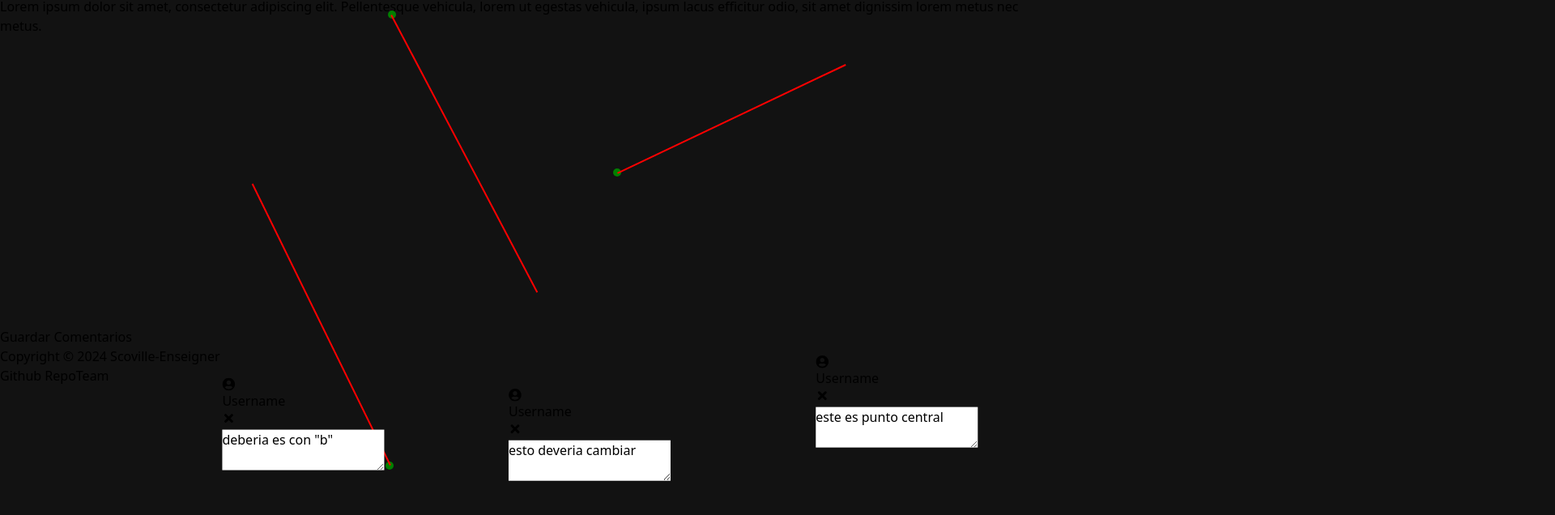
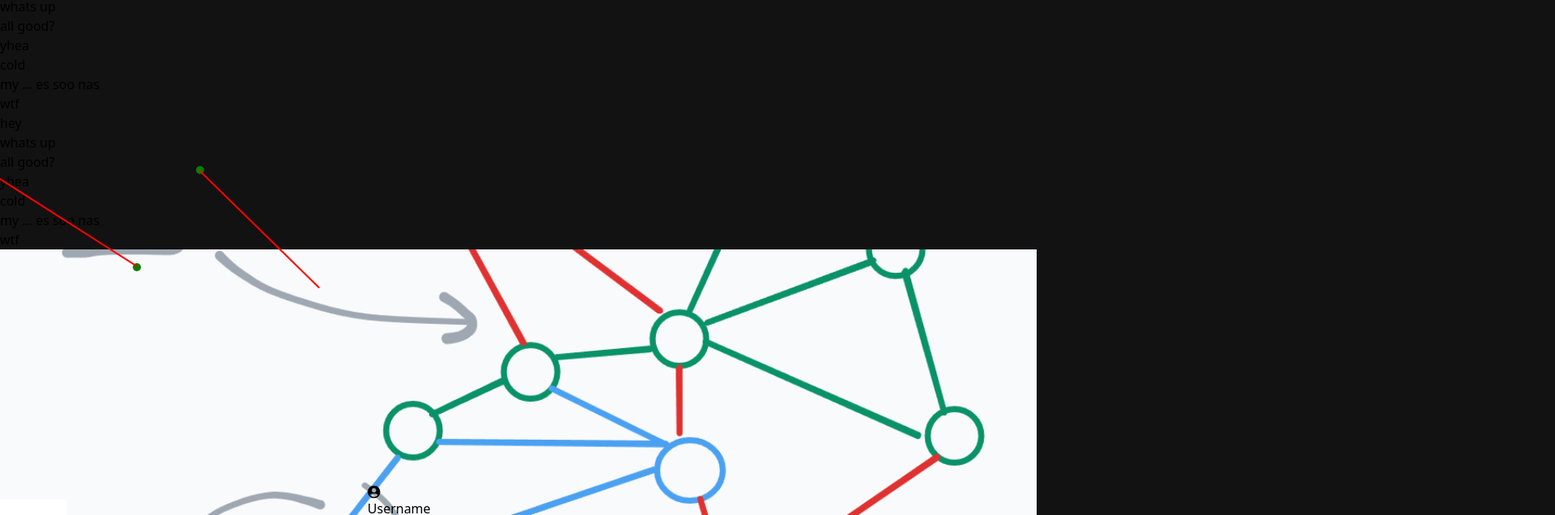
Before and after one commit to EnseignerEVAPW/eva-pw-reboot, a React (Vite) app in the folder frontend/: page /Main in a window 1280 px wide. Shown: the part 100-736 px from the top of the page at 81% size, 1920 px wide, since content can reach past the window. Built offline with nearby package versions, Linux system fonts and the light colour scheme; the HTML template or start-up script is replaced by a standard one; what tldraw would draw is missing.

Commit message:
Chat - img

```diff
--- a/frontend/src/App.tsx
+++ b/frontend/src/App.tsx
@@ -3,7 +3,7 @@ import Header from './components/layout/Header'
 import Footer from './components/layout/Footer';
 import { BrowserRouter as Router, Routes, Route } from 'react-router-dom';
 import Home from './pages/Home'
-import Compete from './pages/Compete'
+// import Compete from './pages/Compete'
 import Train from './pages/Train'
 import Rules from './pages/Rules'
 import Profile from './pages/Profile'
@@ -24,7 +24,7 @@ function App() {
       <Header />
       <Routes>
         <Route path="/" element={<Home />}/>
-        <Route path="/compete" element={<Compete />} />
+        {/* <Route path="/compete" element={<Compete />} /> */}
         <Route path="/entrenar" element={isLogged?<Train />:<Login/>} />
         <Route path="/rules" element={<Rules />} />
         <Route path="/profile" element={isLogged?<Profile />:<Login/>} />
--- a/frontend/src/pages/ChatComponent.jsx
+++ b/frontend/src/pages/ChatComponent.jsx
@@ -2,7 +2,7 @@ import React from 'react';
 
 const ChatComponent = ({ messages }) => {
   return (
-    <div className="p-4 bg-gray-800 min-h-screen text-white flex flex-col space-y-4">
+    <div className="p-4 bg-gray-800 h-full text-white flex flex-col space-y-4 overflow-y-auto">
       {messages.map((msg, index) => (
         <div
           key={index}
--- a/frontend/src/pages/Compete.tsx
+++ b/frontend/src/pages/Compete.tsx
@@ -26,7 +26,7 @@ const Compete = forwardRef((props, ref) => {
     return () => window.removeEventListener('resize', handleResize);
   }, []);
 
-  const handleScreenClick = (e) => {
+  const handlesScreenClick = (e) => {
     if (e.target.classList.contains('clickable-area')) {
       const rect = e.currentTarget.getBoundingClientRect();
       const x = e.clientX - rect.left;
@@ -99,7 +99,7 @@ const Compete = forwardRef((props, ref) => {
   };
 
   return (
-    <div className="absolute inset-0 clickable-area" onClick={handleScreenClick}>
+    <div className="absolute inset-0 clickable-area" onClick={handleScreenClick} style={{ pointerEvents: 'none' }}>
       {comments.map((comment) => (
         <React.Fragment key={comment.id}>
           <Circle x={comment.x} y={comment.y} />
--- a/frontend/src/pages/MainPage.jsx
+++ b/frontend/src/pages/MainPage.jsx
@@ -1,37 +1,150 @@
-import React, { useRef, useEffect } from 'react';
-import Compete from './Compete';
+import React, { useState, useEffect } from 'react';
+import ChatComponent from './ChatComponent';
+import Comment from './Comment';
+import Circle from './Circle';
+import Line from './Line';
+import img from './img.png';
 
 const MainPage = () => {
-  // Definimos los comentarios iniciales directamente en el código
-  const initialComments = [{"id":1717693652437,"user":"Usuario1","text":"esto deveria cambiar ","xPercentage":37.774524158125914,"yPercentage":14.727540500736378,"commentXPercentage":51.87059171074506,"commentYPercentage":57.59095271535508},{"id":1717693654781,"user":"Usuario1","text":"deberia es con \"b\"","xPercentage":37.55490483162519,"yPercentage":84.38880706921944,"commentXPercentage":24.25160159307569,"commentYPercentage":40.94882963055807},{"id":1717693664053,"user":"Usuario1","text":"este es punto central ","xPercentage":59.516837481698396,"yPercentage":39.175257731958766,"commentXPercentage":81.50679980641738,"commentYPercentage":22.454797825257312}];
+  const initialComments = [{"id":1717770968791,"user":"Usuario1","text":"","xPercentage":13.226345168374817,"yPercentage":53.75552282768778,"commentXPercentage":-6.392981332357247,"commentYPercentage":33.726067746686304},{"id":1717770971863,"user":"Usuario1","text":"","xPercentage":19.302479868228403,"yPercentage":38.733431516936676,"commentXPercentage":30.86909773060029,"commentYPercentage":56.84830633284241},{"id":1717770982442,"user":"Usuario1","text":"","xPercentage":19.302479868228403,"yPercentage":7.80559646539028,"commentXPercentage":38.26294838945827,"commentYPercentage":9.572901325478647}];
 
-  const competeRef = useRef();
+  const chatData = [
+    { name: 'sujeto1', content: 'hey' },
+    { name: 'sujeto2', content: 'whats up' },
+    { name: 'sujeto2', content: 'all good?' },
+    { name: 'sujeto1', content: 'yhea' },
+    { name: 'sujeto1', content: 'cold' },
+    { name: 'sujeto1', content: 'my ... es soo nas' },
+    { name: 'sujeto2', content: 'wtf' },
+    { name: 'sujeto1', content: 'hey' },
+    { name: 'sujeto2', content: 'whats up' },
+    { name: 'sujeto2', content: 'all good?' },
+    { name: 'sujeto1', content: 'yhea' },
+    { name: 'sujeto1', content: 'cold' },
+    { name: 'sujeto1', content: 'my ... es soo nas' },
+    { name: 'sujeto2', content: 'wtf' },
+  ];
+
+  const [comments, setComments] = useState([]);
 
   useEffect(() => {
-    if (initialComments && competeRef.current) {
-      competeRef.current.loadComments(initialComments);
+    if (initialComments) {
+      loadComments(initialComments);
     }
   }, []);
 
   const handleSaveComments = () => {
-    if (competeRef.current) {
-      const commentsJSON = competeRef.current.serializeComments();
-      console.log(commentsJSON);
+    const commentsJSON = serializeComments();
+    console.log(commentsJSON);
+  };
+
+  const handleScreenClick = (e) => {
+    if (e.target.classList.contains('clickable-area')) {
+      const rect = e.currentTarget.getBoundingClientRect();
+      const x = e.clientX - rect.left;
+      const y = e.clientY - rect.top;
+      const xPercentage = (x / window.innerWidth) * 100;
+      const yPercentage = (y / window.innerHeight) * 100;
+      const commentXPercentage = ((x + 20) / window.innerWidth) * 100;
+      const commentYPercentage = ((y + 20) / window.innerHeight) * 100;
+
+      const newComment = {
+        id: Date.now(),
+        user: "Usuario1",
+        x,
+        y,
+        xPercentage,
+        yPercentage,
+        commentX: x + 20,
+        commentY: y + 20,
+        commentXPercentage,
+        commentYPercentage,
+        text: ''
+      };
+      setComments([...comments, newComment]);
     }
   };
 
+  const handleDeleteComment = (id) => {
+    setComments(comments.filter(comment => comment.id !== id));
+  };
+
+  const handleDragComment = (id, x, y) => {
+    setComments(comments.map(comment =>
+      comment.id === id ? {
+        ...comment,
+        commentX: x,
+        commentY: y,
+        commentXPercentage: (x / window.innerWidth) * 100,
+        commentYPercentage: (y / window.innerHeight) * 100
+      } : comment
+    ));
+  };
+
+  const handleUpdateText = (id, newText) => {
+    setComments(comments.map(comment =>
+      comment.id === id ? { ...comment, text: newText } : comment
+    ));
+  };
+
+  const serializeComments = () => {
+    return JSON.stringify(comments.map(comment => ({
+      id: comment.id,
+      user: comment.user,
+      text: comment.text,
+      xPercentage: comment.xPercentage,
+      yPercentage: comment.yPercentage,
+      commentXPercentage: comment.commentXPercentage,
+      commentYPercentage: comment.commentYPercentage
+    })));
+  };
+
+  const loadComments = (loadedComments) => {
+    const deserializedComments = loadedComments.map(comment => ({
+      ...comment,
+      x: (comment.xPercentage * window.innerWidth) / 100,
+      y: (comment.yPercentage * window.innerHeight) / 100,
+      commentX: (comment.commentXPercentage * window.innerWidth) / 100,
+      commentY: (comment.commentYPercentage * window.innerHeight) / 100,
+    }));
+    setComments(deserializedComments);
+  };
+
+  useEffect(() => {
+    const handleResize = () => {
+      setComments(prevComments => prevComments.map(comment => ({
+        ...comment,
+        x: (comment.xPercentage * window.innerWidth) / 100,
+        y: (comment.yPercentage * window.innerHeight) / 100,
+        commentX: (comment.commentXPercentage * window.innerWidth) / 100,
+        commentY: (comment.commentYPercentage * window.innerHeight) / 100,
+      })));
+    };
+
+    window.addEventListener('resize', handleResize);
+    return () => window.removeEventListener('resize', handleResize);
+  }, [comments]);
+
   return (
-    <div className="relative h-screen bg-gray-900">
-      <div className="absolute inset-0 flex justify-center items-center">
-        <div className="w-3/4 h-3/4 bg-white p-4 flex shadow-lg">
-          <div className="w-1/3 p-4 bg-white overflow-y-auto">
-            <h2>Lorem Ipsum</h2>
-            <p>Lorem ipsum dolor sit amet, consectetur adipiscing elit. Pellentesque vehicula, lorem ut egestas vehicula, ipsum lacus efficitur odio, sit amet dignissim lorem metus nec metus.</p>
-          </div>
-          <div className="flex-1 bg-gray-400 relative"></div>
+    <div className="relative w-full h-screen bg-gray-900 flex justify-center items-center px-40 py-20">
+      <div className="w-full max-w-7xl h-full bg-gray-700 p-4 rounded-lg flex">
+        <div className="w-1/3 h-full bg-gray-800 overflow-y-auto z-10 rounded-l-lg">
+          <ChatComponent messages={chatData} />
+        </div>
+        <div
+          className="w-2/3 h-full relative clickable-area z-20 rounded-r-lg"
+          style={{ backgroundImage: `url(${img})`, backgroundSize: 'cover', backgroundPosition: 'center' }}
+          onClick={handleScreenClick}
+        >
+          {comments.map((comment) => (
+            <React.Fragment key={comment.id}>
+              <Circle x={comment.x} y={comment.y} />
+              <Line from={{ x: comment.x, y: comment.y }} to={{ x: comment.commentX, y: comment.commentY }} />
+              <Comment comment={comment} onDelete={handleDeleteComment} onDrag={handleDragComment} onUpdateText={handleUpdateText} />
+            </React.Fragment>
+          ))}
         </div>
       </div>
-      <Compete ref={competeRef} />
       <button onClick={handleSaveComments} className="absolute bottom-4 right-4 p-2 bg-blue-500 text-white rounded">Guardar Comentarios</button>
     </div>
   );
```
Also changed, not shown: frontend/src/pages/img.png (added).
